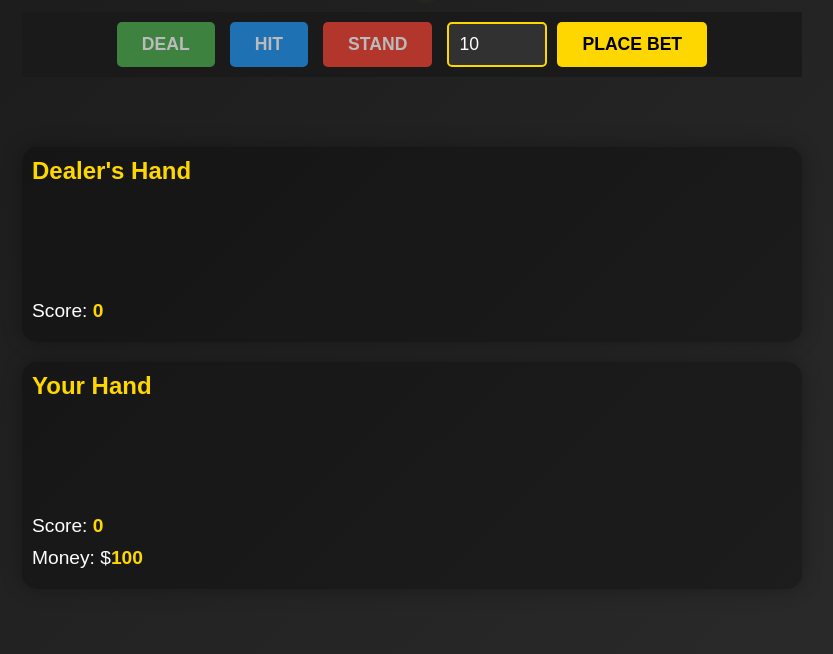
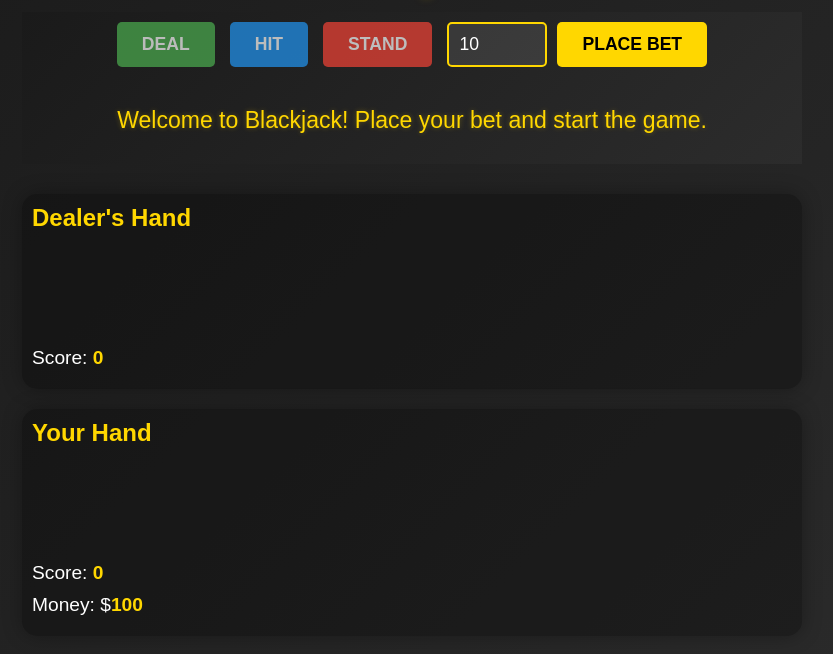
Before and after one commit to galib3333/blackjack, a plain HTML site: page index.html in a window 1280 px wide. Shown: the part 70-724 px from the top of the page, without its empty margins (228-1061 px from the left). Drawn offline with Linux system fonts and the light colour scheme.

Commit message:
Message css fix

```diff
--- a/index.html
+++ b/index.html
@@ -1,11 +1,13 @@
 <!DOCTYPE html>
 <html lang="en">
+
 <head>
     <meta charset="UTF-8">
     <meta name="viewport" content="width=device-width, initial-scale=1.0">
     <link rel="stylesheet" href="style.css">
     <title>Blackjack</title>
 </head>
+
 <body>
     <div class="container">
         <h1>Blackjack</h1>
@@ -19,10 +21,13 @@
                 <input type="number" id="bet-amount" min="1" value="10">
                 <button id="place-bet">Place Bet</button>
             </div>
+            <!-- Game status -->
+            <div id="message" class="message">
+                <p>Welcome to Blackjack! Place your bet and start the game.</p>
+            </div>
         </div>
 
-        <!-- Game status -->
-        <div id="message" class="message"></div>
+
 
         <!-- Cards area -->
         <div class="play-area">
@@ -42,4 +47,5 @@
     </div>
     <script src="main.js"></script>
 </body>
+
 </html>
--- a/style.css
+++ b/style.css
@@ -100,6 +100,7 @@ button:disabled {
     font-size: 1.2em;
     margin: 10px 0;
     min-height: 30px;
+    padding-top: 5px;
     color: #ffd700;
     text-shadow: 0 0 5px rgba(255, 215, 0, 0.3);
 }
@@ -243,7 +244,7 @@ p {
 .sticky-controls {
     position: sticky;
     top: 0;
-    background-color: #1a1a1a; /* Match your background color */
+    background: linear-gradient(135deg, #1a1a1a, #2c2c2c); /* Match your background color */
     z-index: 100;
     padding: 10px 0;
 }
```
